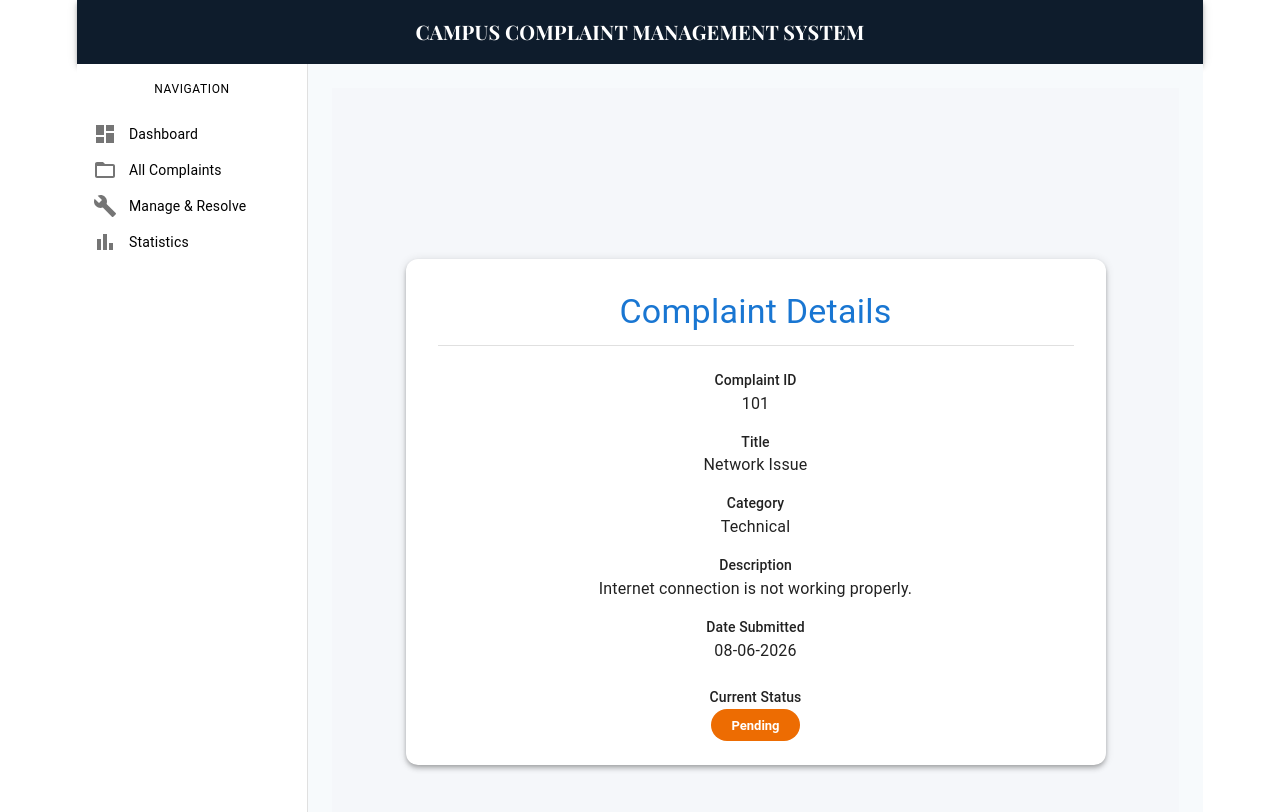
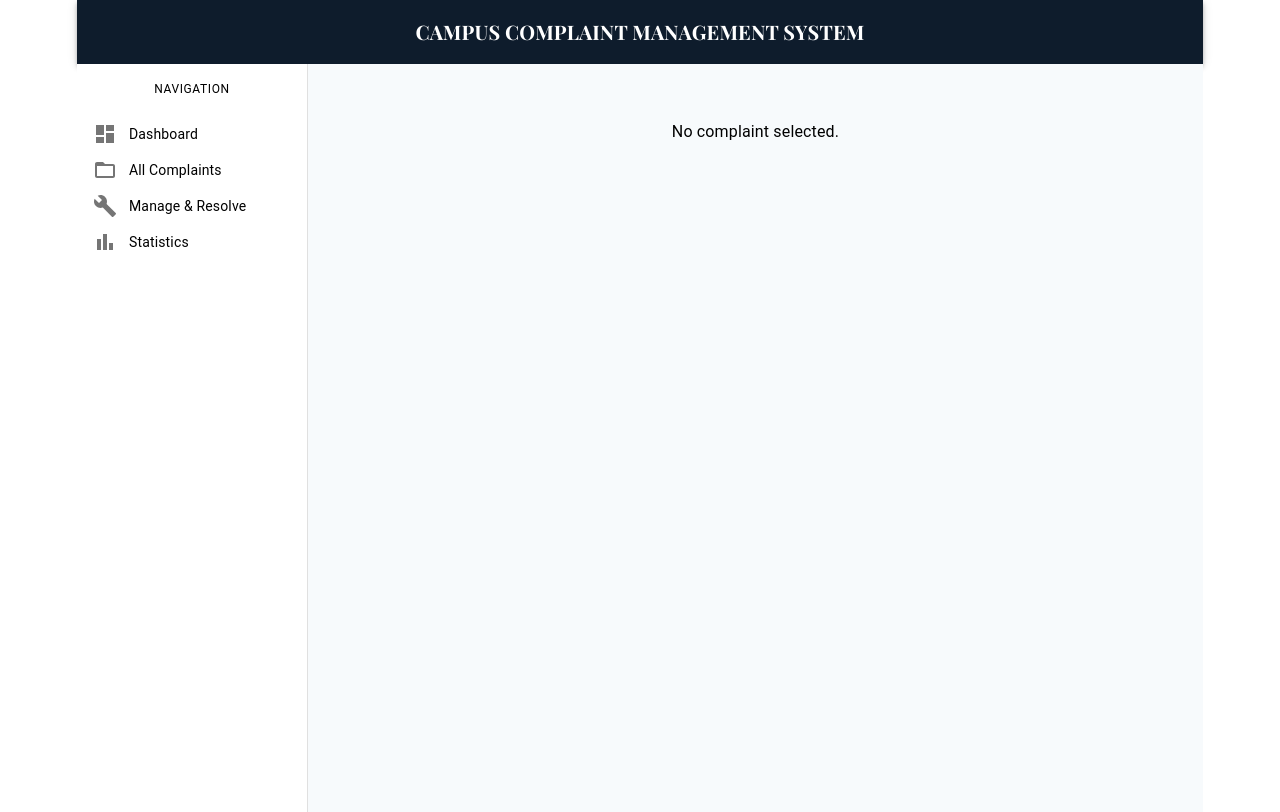
Before and after one commit to Astrophile-tech/complaint_management_system, a React (Vite) app in the folder frontend/: page /details in a window 1280 px wide. Shown: the top 812 px of the page. Built offline with nearby package versions, Linux system fonts and the light colour scheme; sample sign-in values are in the browser's storage.

Commit message:
Adjustment done in Complaint details and status (mainly connecting the datas to localstorage)

```diff
--- a/frontend/src/App.jsx
+++ b/frontend/src/App.jsx
@@ -23,13 +23,18 @@ const App = () => {
   return (
 
         <Routes>
+          //Authentication
           <Route path="/login" element={<Login/>} />
           <Route path="/register" element={<Register/>} />
           <Route path="/" element={<Navigate to="/login" />} />
+          //Dashboards
           <Route element={<DashboardLayout />}>
           <Route path="/admindash" element={<AdminDashboard user={user} complaints={complaints} />} />
           <Route path="/studentdash" element={<StudentDashboard user={currentStudent} complaints={complaints} />} />
+
+          //Complaint Flow
           <Route path="/submit" element={<SubmitComplaint />} />
+
           <Route path="/complaint-details/:id" element={<ComplaintDetails />} />
           <Route path="/mycomplaints" element={<MyComplaints/>} />
           <Route path="/details" element={<ComplaintDetails />} />
--- a/frontend/src/components/ComplaintDetails.jsx
+++ b/frontend/src/components/ComplaintDetails.jsx
@@ -5,102 +5,73 @@ import {
   Typography,
   Chip,
   Divider,
+  Stack,
+  Button,
 } from "@mui/material";
+import { useLocation, useNavigate } from "react-router-dom";
+
 
 function ComplaintDetails() {
-  const complaint = {
-    id: 101,
-    title: "Network Issue",
-    category: "Technical",
-    description: "Internet connection is not working properly.",
-    dateSubmitted: "08-06-2026",
-    status: "Pending",
-  };
+  const location = useLocation();
+  const navigate = useNavigate();
+
+  const complaint = location.state;
+
+  if (!complaint) {
+    return (
+      <Box sx={{ p: 4 }}>
+        <Typography>No complaint selected.</Typography>
+      </Box>
+    );
+  }
 
   return (
     <Box
       sx={{
         minHeight: "100vh",
-        backgroundColor: "#f5f7fa",
+        bgcolor: "#f4f6f8",
         display: "flex",
         justifyContent: "center",
         alignItems: "center",
         p: 3,
       }}
     >
-      <Card
-        sx={{
-          width: "100%",
-          maxWidth: 700,
-          borderRadius: 3,
-          boxShadow: 4,
-        }}
-      >
+      <Card sx={{ width: "100%", maxWidth: 750, borderRadius: 3, boxShadow: 5 }}>
         <CardContent sx={{ p: 4 }}>
-          <Typography
-            variant="h4"
-            fontWeight="bold"
-            gutterBottom
-            color="primary"
-          >
+           <Typography variant="h4" fontWeight="bold" color="primary">
             Complaint Details
           </Typography>
 
-          <Divider sx={{ mb: 3 }} />
+          <Typography variant="body2" color="text.secondary" sx={{ mb: 2 }}>
+            Full information about your complaint
+          </Typography>
 
-          <Box sx={{ mb: 2 }}>
-            <Typography variant="subtitle2" color="text.secondary">
-              Complaint ID
-            </Typography>
-            <Typography variant="body1">{complaint.id}</Typography>
-          </Box>
+           <Divider sx={{ mb: 3 }} />
 
-          <Box sx={{ mb: 2 }}>
-            <Typography variant="subtitle2" color="text.secondary">
-              Title
-            </Typography>
-            <Typography variant="body1">{complaint.title}</Typography>
-          </Box>
+         <Stack spacing={1}>
+            <Typography><b>ID:</b> {complaint.id}</Typography>
+            <Typography><b>Title:</b> {complaint.title}</Typography>
+            <Typography><b>Category:</b> {complaint.category}</Typography>
+            <Typography><b>Description:</b> {complaint.description}</Typography>
+            <Typography><b>Date:</b> {complaint.dateSubmitted}</Typography>
+          </Stack>
 
-          <Box sx={{ mb: 2 }}>
-            <Typography variant="subtitle2" color="text.secondary">
-              Category
-            </Typography>
-            <Typography variant="body1">{complaint.category}</Typography>
-          </Box>
+          <Chip
+            label={complaint.status}
+            color="warning"
+            sx={{ mt: 3, fontWeight: 600 }}
+          />
 
-          <Box sx={{ mb: 2 }}>
-            <Typography variant="subtitle2" color="text.secondary">
-              Description
-            </Typography>
-            <Typography variant="body1">
-              {complaint.description}
-            </Typography>
-          </Box>
-
-          <Box sx={{ mb: 2 }}>
-            <Typography variant="subtitle2" color="text.secondary">
-              Date Submitted
-            </Typography>
-            <Typography variant="body1">
-              {complaint.dateSubmitted}
-            </Typography>
-          </Box>
-
-          <Box sx={{ mt: 3 }}>
-            <Typography variant="subtitle2" color="text.secondary" mb={1}>
-              Current Status
-            </Typography>
-
-            <Chip
-              label={complaint.status}
-              color="warning"
-              sx={{
-                fontWeight: "bold",
-                px: 1,
-              }}
-            />
-          </Box>
+            <Button
+            variant="contained"
+            fullWidth
+            sx={{ mt: 3, py: 1.2, fontWeight: 600 }}
+            onClick={() =>
+              navigate("/status", { state: complaint })
+            }
+          >
+            Track Complaint Status
+          </Button>
         </CardContent>
       </Card>
     </Box>
--- a/frontend/src/components/MyComplaints.jsx
+++ b/frontend/src/components/MyComplaints.jsx
@@ -1,5 +1,5 @@
 import { useState, useEffect } from 'react'
-import { Box, Typography, Table, TableBody, TableCell, TableContainer, TableHead, TableRow, Paper, Chip, Button } from '@mui/material'
+import { Box, Typography, Table, TableBody, TableCell, TableContainer, TableHead, TableRow, Paper, Chip, Button, Card, CardContent } from '@mui/material'
 import { useNavigate } from 'react-router-dom'
 
 function MyComplaints() {
@@ -13,31 +13,41 @@ function MyComplaints() {
   }, []);
 
   const getStatusColor = (status) => {
-    if (status === 'Pending') return 'warning';
-    if (status === 'Resolved') return 'success';
-    return 'default';
+    switch (status) {
+      case "Resolved":
+        return "success";
+      case "In Progress":
+        return "warning";
+      default:
+        return "error";
+    }
   }
 
   return (
-    <Box sx={{ p: 3 }}>
-      <Box sx={{ bgcolor: '#1976d2',  color: 'white',  p: 3, mb: 3, borderRadius: 2,boxShadow: 2 }}>
-        <Typography variant="h5" mb={1}>My Complaints</Typography>
-        <Typography variant="body2">
+    <Box sx={{ minHeight: "100vh", bgcolor: "#f4f6f8", p: 4}}>
+      <Card sx={{ maxWidth: 1100, mx: "auto", borderRadius: 3, boxShadow: 5  }}>
+        <CardContent>
+        <Typography variant="h4" fontWeight="bold" color="primary" gutterBottom>My Complaints</Typography>
+        <Typography variant="body2" color="text.secondary" sx={{ mb: 3 }}>
           Total complaints: {complaints.length}
         </Typography>
-      </Box>
+        <Typography variant="body2" color="text.secondary" sx={{ mb: 3 }}>
+          Click on a complaint to view full details
+        </Typography>
 
-      <TableContainer component={Paper}>
+
+
+      <TableContainer component={Paper} sx={{ borderRadius: 2 }}>
         <Table>
           <TableHead>
-            <TableRow>
-              <TableCell><strong>Complaint ID</strong></TableCell>
-              <TableCell><strong>Title</strong></TableCell>
-              <TableCell><strong>Category</strong></TableCell>
-              <TableCell><strong>Date</strong></TableCell>
-              <TableCell><strong>Status</strong></TableCell>
-              <TableCell><strong>Action</strong></TableCell>
-              <TableCell><strong></strong></TableCell>
+            <TableRow sx={{ bgcolor: "#f0f0f0" }}>
+              <TableCell><b>Complaint ID</b></TableCell>
+              <TableCell><b>Title</b></TableCell>
+              <TableCell><b>Category</b></TableCell>
+              <TableCell><b>Date</b></TableCell>
+              <TableCell><b>Status</b></TableCell>
+              <TableCell><b>Action</b></TableCell>
+              <TableCell></TableCell>
 
             </TableRow>
           </TableHead>
@@ -53,20 +63,25 @@ function MyComplaints() {
               </TableRow>
             ) :
             (
-              complaints.map((complaint) => (             //loop through each complaint and display in table
-                <TableRow key={complaint.id}>
-                  <TableCell>{complaint.id}</TableCell>
-                  <TableCell>{complaint.title}</TableCell>
-                  <TableCell>{complaint.category}</TableCell>
-                  <TableCell>{complaint.dateSubmitted}</TableCell>
+              complaints.map((c) => (             //loop through each complaint and display in table
+                <TableRow key={c.id} hover onClick={()=> navigate("/details", {state: c})
+                }
+                sx={{
+                  cursor: "pointer",
+                  transition: "0.2s",
+                  "&:hover": {backgroundColor: "#f9fafb"},
+                }}
+                >
+                  <TableCell>{c.id}</TableCell>
+                  <TableCell>{c.title}</TableCell>
+                  <TableCell>{c.category}</TableCell>
+                  <TableCell>{c.dateSubmitted}</TableCell>
                   <TableCell>
-                    <Chip label={complaint.status} color={getStatusColor(complaint.status)} size="small" />
+                    <Chip label={c.status} color={getStatusColor(c.status)} size="small" sx={{ fontWeight: 600 }} />
                   </TableCell>
                   <TableCell>
-                    <Button  size="small"  variant="outlined"onClick={() => navigate(`/complaint-details/${complaint.id}`)}>
-                      View
-                    </Button>
-                    <Button  size="small"  variant="outlined"onClick={() => navigate(`/submit/${complaint.id}`)}>
+
+                    <Button  size="small"  variant="outlined"onClick={() => navigate(`/submit/${c.id}`)}>
                       Delete
                     </Button>
 
@@ -77,6 +92,8 @@ function MyComplaints() {
           </TableBody>
         </Table>
       </TableContainer>
+      </CardContent>
+    </Card>
     </Box>
   )
 }
```
Also changed, not shown: frontend/src/components/ComplaintStatus.jsx (+39 -39 lines).
